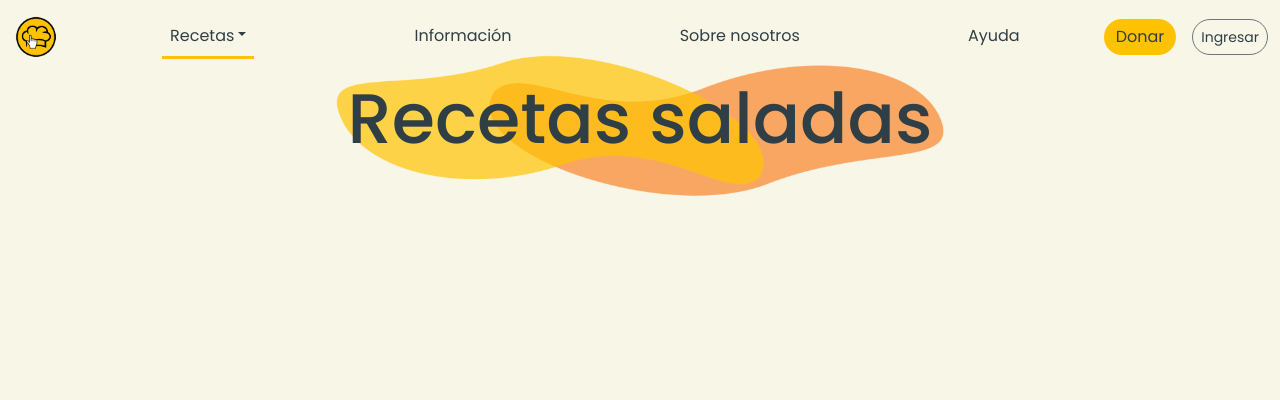
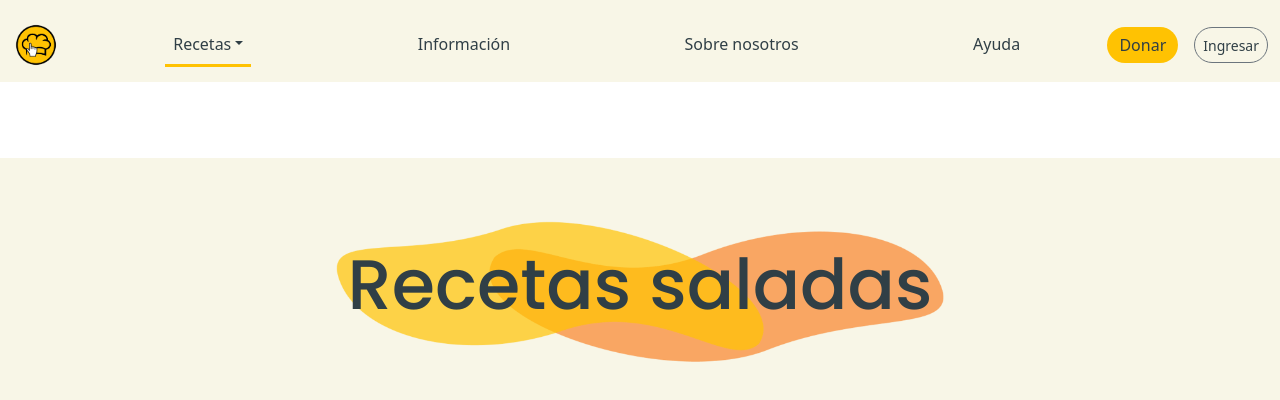
Before and after one commit to alinoelia/proyecto-receclick, a website built with Vite: page recetasSaladas.html in a window 1280 px wide. Built offline with nearby package versions, Linux system fonts and the light colour scheme.

Commit message:
termine navbar

```diff
--- a/css/style.css
+++ b/css/style.css
@@ -25,24 +25,26 @@ header{
     position: fixed;
 
 }
-nav{
-    /* padding: 15px;  */
+/* nav{
+    padding: 15px;
     color: #F8F6E7;
-    /* border-bottom: solid 1px #303F46; */
+    border-bottom: solid 1px #303F46;
 
-}
-.activo{
+} */
+/* .activo{
     border-bottom: solid 3px #FFC202;
 }
-/* .navbar{
+.navbar{
     background-color: #F8F6E7;
     border: none;
     box-shadow: none;
     padding: 0 auto;
     justify-content: space-around;
     color: #303F46;
-
-} */
+    width: 100%;
+    height: auto;
+    position: relative;
+}
 .nav-link{
     color: #303F46;
 }
@@ -72,7 +74,7 @@ nav ul li a {
     text-decoration: none;
     padding: 10px;
     align-items: center;
-}
+} */
 .banner-foto{
     /* background-image: cover; */
     filter:contrast(120%) ;
@@ -101,3 +103,14 @@ h1{
 h2{
     font-size: 70px;
 }
+.navbar{
+    background-color: #F8F6E7;
+    border: none;
+    box-shadow: none;
+    padding: 0 auto;
+    justify-content: space-around;
+    color: #303F46;
+    width: 100%;
+    height: auto;
+    position: relative;
+}
--- a/navbar.html
+++ b/navbar.html
@@ -21,6 +21,7 @@
             <ul class="dropdown-menu">
               <li><a class="dropdown-item" href="#">Saladas</a></li>
               <li><a class="dropdown-item" href="#">Dulces</a></li>
+              <li><a class="dropdown-item" href="#">Subir receta</a></li>
             </ul>
           </li>
           <li class="nav-item">
--- a/recetasSaladas.html
+++ b/recetasSaladas.html
@@ -8,41 +8,7 @@
     <title>ReceClick</title>
   </head>
   <body>
-    <header>
-      <nav class="navbar navbar-expand-lg">
-        <div class="container-fluid d-flex justify-content-between">
-          <a class="navbar-brand" href="#">
-            <img class="logo" src="/public/img/logoRECEC.webp" alt="Logo" />
-          </a>
-          <button class="navbar-toggler" type="button" data-bs-toggle="collapse" data-bs-target="#navbarSupportedContent" aria-controls="navbarSupportedContent" aria-expanded="false" aria-label="Toggle navigation"><span class="navbar-toggler-icon"></span>
-          </button>
-          <div class="collapse navbar-collapse" id="navbarSupportedContent">
-            <ul class="navbar-nav mb-2 mb-lg-0 d-flex w-100 justify-content-around">
-              <li class="nav-item dropdown">
-                <a class="nav-link dropdown-toggle activo" href="#" role="button" data-bs-toggle="dropdown" aria-expanded="false">Recetas</a>
-                <ul class="dropdown-menu">
-                  <li><a class="dropdown-item" href="#">Saladas</a></li>
-                  <li><a class="dropdown-item" href="#">Dulces</a></li>
-                </ul>
-              </li>
-              <li class="nav-item">
-                <a class="nav-link" href="#">Información</a>
-              </li>
-              <li class="nav-item">
-                <a class="nav-link" href="#">Sobre nosotros</a>
-              </li>
-              <li class="nav-item">
-                <a class="nav-link" href="#">Ayuda</a>
-              </li>
-            </ul>
-              <form class="d-flex">
-                <button class="btn btn-outline-success me-3" type="button">Donar</button>
-                <button class="btn btn-sm btn-outline-secondary" type="button">Ingresar</button>
-              </form>
-          </div>
-        </div>
-      </nav>
-    </header>
+      <iframe class="navbar" src="navbar.html" frameborder="0"></iframe>
     <main>
       <div class="cajatitulo">
         <img src="public/img/blobtitulo.png" alt="fondo titulo" width="50%" height="50%">
```
